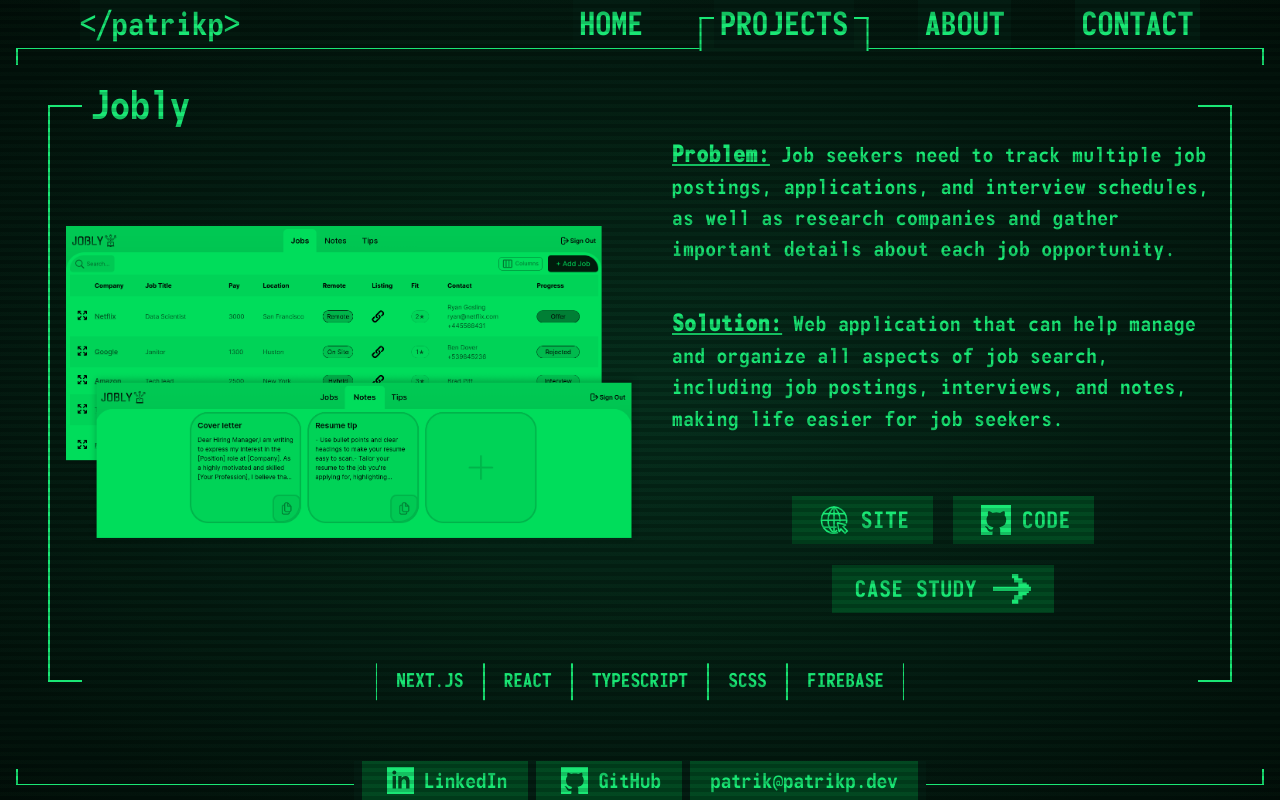
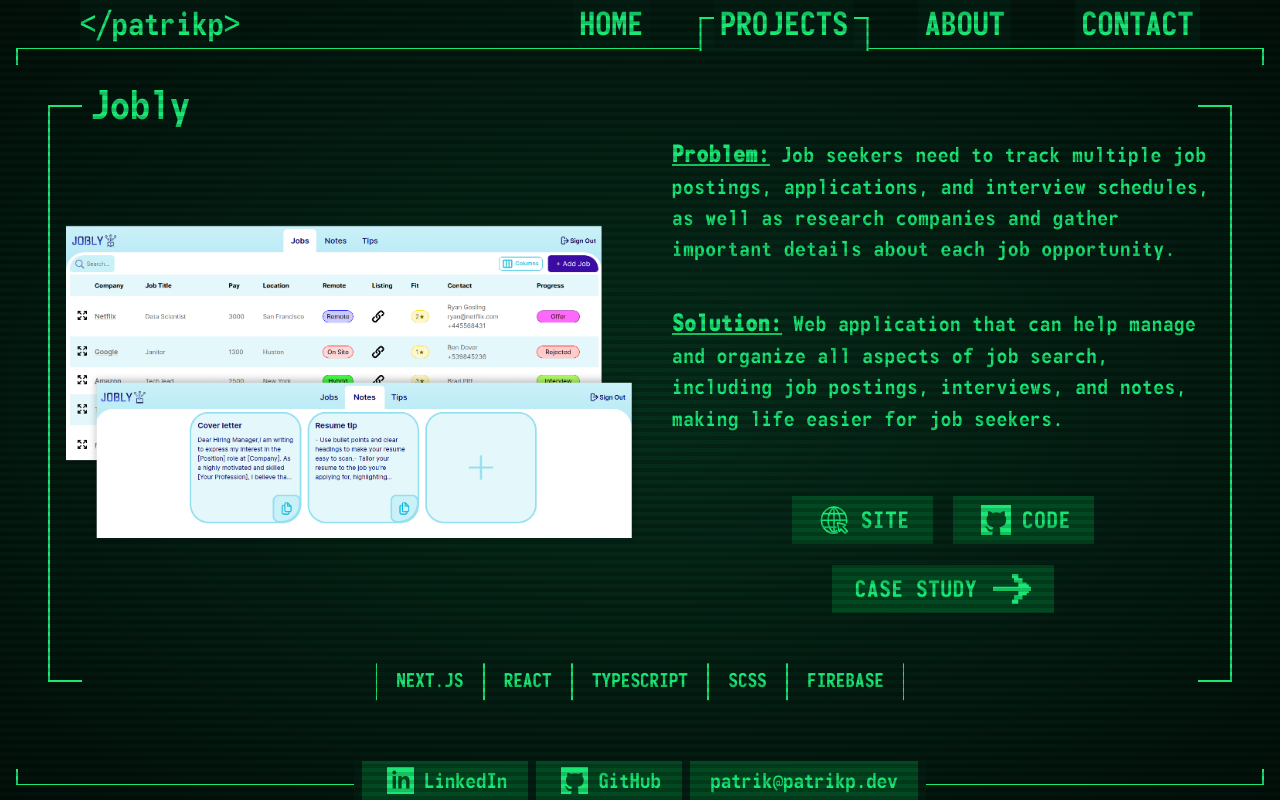
Before and after one commit to patrick-potocny/portfolio, a Next.js app: page /projects in a window 1280 px wide. Built offline with nearby package versions, Linux system fonts and the light colour scheme.

Commit message:
Remove project thumbnail filter

```diff
--- a/styles/components/ProjectWrapper.module.scss
+++ b/styles/components/ProjectWrapper.module.scss
@@ -29,8 +29,6 @@
       z-index: 55;
       max-width: 50%;
       height: 100%;
-      filter: grayscale(100%) brightness(40%) sepia(100%) hue-rotate(110deg)
-        saturate(1000%) contrast(1);
     }
 
     .description {
```
